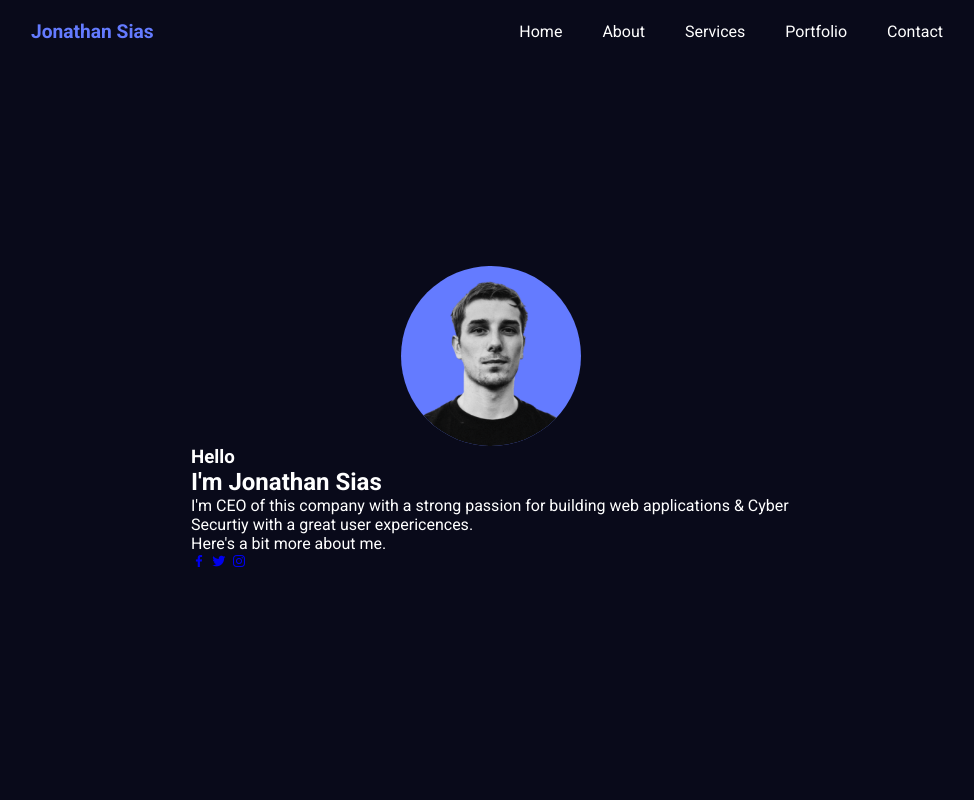
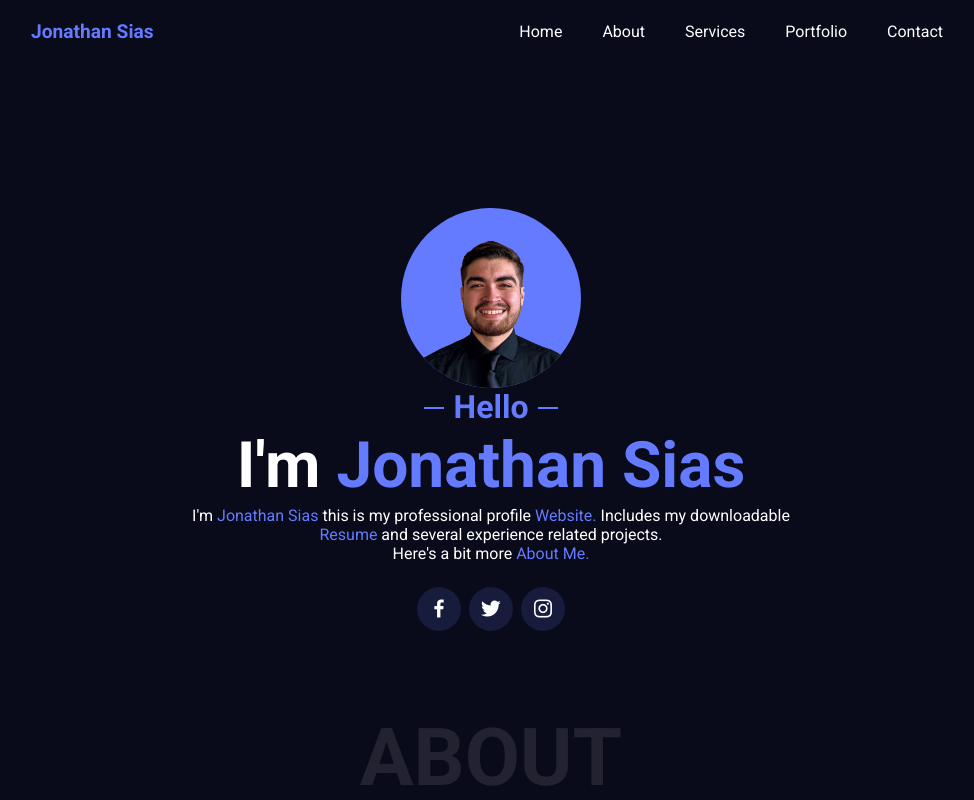
Before and after one commit to jonathan-sias/JS-Website-Portfolio, a plain HTML site: page index.html in a window 1280 px wide. Shown: the whole page, without its empty margins (149-1123 px from the left). Drawn offline with nearby package versions, Linux system fonts and the light colour scheme.

Commit message:
updated pfp, text, & font

```diff
--- a/css/style.css
+++ b/css/style.css
@@ -14,7 +14,7 @@
     --main-color: #647bff;
     --body-color: #090a1a;
     --container-color: #171b3c;
-    --heading-color: #222321;
+    --heading-color: #222231;
     --box-color: #0d0f26;
     --bg-color: #fff;
 }
@@ -134,5 +134,124 @@ header{
     border-radius: 50%;
     background-color: var(--main-color);
     overflow: hidden;
-    margin: bottom 2rem;;
+    margin: bottom 1rem;;
 }
+/* resizes & placement profile img  */
+.home-img img{
+    width: 185px;
+    height: 215px;
+    object-fit: cover;
+    object-position: center;
+}
+.home-text{
+    display: flex;
+    flex-direction: column;
+    align-items: center;
+    justify-content: center;
+    text-align: center;
+}
+/* "Hello" gap between pfp, font size, and color */
+.home-text h3{
+    position: relative;
+    display: flex;
+    align-items: center;
+    column-gap: 0.5rem;
+    font-size: 2rem;
+    color: var(--main-color);
+}
+/*creates a dash before word*/
+.home-text h3::before{
+    content: '';
+    position: absolute;
+    top: 50%;
+    transform: translate(-50%);
+    left: -20px;
+    width: 20px;
+    height: 2.5px;
+    background: var(--main-color);
+}
+/*creates a dash after word*/
+.home-text h3::after{
+    content: '';
+    position: absolute;
+    top: 50%;
+    transform: translate(-50%);
+    right: -40px;
+    width: 20px;
+    height: 2.5px;
+    background: var(--main-color);
+}
+/* im jonathan sias font and creates line gap */
+.home-text h2{
+    font-size: 4rem;
+    line-height: 5rem;
+}
+/* font size and gap lower socials */
+.home-text p{
+    font-size: 1rem;
+    margin-bottom: 1.5rem;
+}
+.home-text .color{
+    color: var(--main-color);
+}
+.social{
+    display: flex;
+    align-items: center;
+    column-gap: 0.5rem;
+}
+/* creates a cicrle around social logos(padding how bigg the cirle is)*/
+.social .bx{
+    font-size: 1.5rem;
+    padding: 10px;
+    border-radius: 50%;
+    color: var(--bg-color);
+    background: var(--container-color);
+}
+/* when hovering over social logos bkg circle gradually changes color */
+.social .bx:hover{
+    background: var(--main-color);
+    transition: .3s all linear;
+}
+/* Heading size font bigger, all uppercase, color change*/
+.heading{
+    font-size: 5rem;
+    text-transform: uppercase;
+    color: var(--heading-color);
+    text-align: center;
+    margin-bottom: 2rem;
+}
+/* creates two pharagraph colums*/
+.about-content{
+    display: grid;
+    grid-template-columns: repeat(2,1fr);
+    gap: 1.5rem;
+}
+/* "About Me" makes bold, all uppercase, change color */
+.about-data span{
+    font-size: 1rem;
+    font-weight: 500;
+    text-transform: uppercase;
+    color: var(--main-color);
+}
+/* increase font size, line height gap, font bold, margins */
+.about-data h2{
+    font-size: 2rem;
+    line-height: 2.6rem;
+    font-weight: 700;
+    margin: 1rem 0;
+}
+/* font size, center, column gap between word and icon, font color, bkg color,
+padding rectangle, border radius rounded corners, margin from top text  */
+.btn{
+    font-size: 0.97rem;
+    display: inline-flex;
+    align-items: center;
+    column-gap: 1rem;
+    color: var(--bg-color);
+    background: var(--main-color);
+    padding: 12px 16px;
+    border-radius: 0.5rem;
+    margin-top: 1rem;
+}
+
+/* */
--- a/index.html
+++ b/index.html
@@ -36,14 +36,14 @@
      <selection class="home container="home">
         <div class="home-content">
             <div class="home-img">
-             <img src="img/profile.png" alt="">
+             <img src="img/js-profile.png" alt="">
             </div>
             <div class="home-text">
                 <h3>Hello</h3>
                 <h2>I'm <span class="color">Jonathan Sias</span></h2>
                 <p>
-                    I'm <span class="color">CEO</span> of this company with a strong passion for building <span class="color">web applications</span> & <span class="color">Cyber Securtiy</span> with a great user expericences.
-                    <br> Here's a bit more <span class="color">about me.</span>
+                    I'm <span class="color">Jonathan Sias</span> this is my professional profile <span class="color">Website.</span> Includes my downloadable<span class="color"> Resume</span> and several experience related projects.
+                    <br> Here's a bit more <span class="color">About Me.</span>
                 </p>
                 <!--Social: adds social icons-->
                 <div class="social">
@@ -54,6 +54,31 @@
             </div>
         </div>
      </selection>
+<!--About Section-->
+<section class="about container" id="about">
+    <!-- Heading -->
+    <h2 class="heading">About</h2>
+    <!-- About Content -->
+    <div class="about-content">
+        <div class="about-data">
+           <span>About Me</span>
+           <h2>Computer Engineer, <br>
+                Web Developer, & Designer</h2>
+                <a href="RESUME-JONATHAN-SIAS.pdf" class="btn" download="">
+                    Download Resume
+                    <i class='bx bxs-download'></i>
+                </a>
+        </div>
+        <div class="about-text">
+            <p>My name is Jonathan Sias. This is my professional profile.</p>
+            <p>Lorem ipsum dolor sit amet, consectetur adipiscing elit, sed do eiusmod tempor incididunt ut labore et dolore magna aliqua. Ut enim ad minim veniam, quis nostrud exercitation ullamco laboris nisi ut aliquip ex ea commodo consequat.</p>
+            <p>Project details are listed below.</p>
+        </div>
+    </div>
+</section>
+
+
+
 
 
     </header>
```
Also changed, not shown: img/js-profile.png (added), 1 other file.
